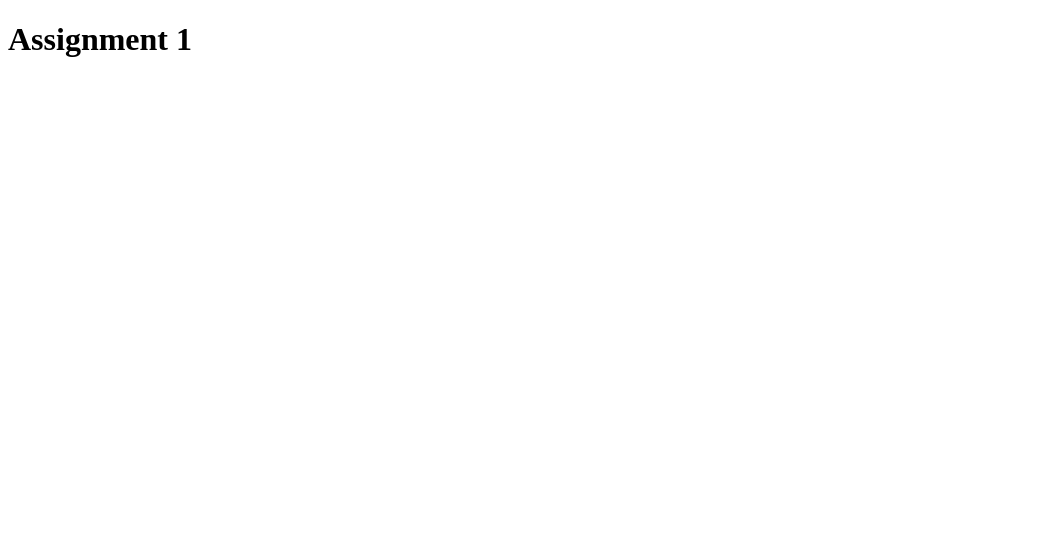
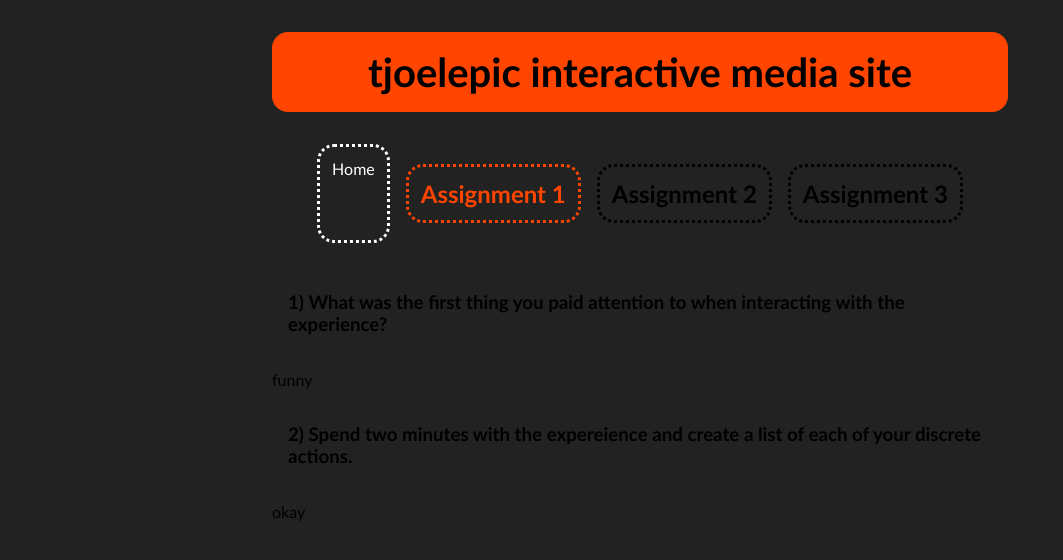
Before and after one commit to tjoelepic/IntMedia1_Asgn0, a plain HTML site: page assignment1/index.html in a window 1280 px wide. Shown: the whole page, without its empty margins (0-1063 px from the left). Drawn offline with Linux system fonts and the light colour scheme.

Commit message:
created and formatted asgn1 page

```diff
--- a/assignment1/index.html
+++ b/assignment1/index.html
@@ -3,9 +3,31 @@
   <head>
     <meta charset="UTF-8" />
     <meta name="viewport" content="width=device-width, initial-scale=1.0" />
-    <title>Document</title>
+    <title>Assignment 1</title>
+    <link rel="stylesheet" href="..//css/reset.css" />
+    <link rel="stylesheet" href="styleAsgn1.css" />
   </head>
   <body>
-    <h1>Assignment 1</h1>
+    <header>
+      <h1>tjoelepic interactive media site</h1>
+    </header>
+    <nav>
+      <a href="../index.html">Home</a>
+      <h2 id="currentpage">Assignment 1</h2>
+      <h2>Assignment 2</h2>
+      <h2>Assignment 3</h2>
+    </nav>
+    <main>
+      <h3>
+        1) What was the first thing you paid attention to when interacting with
+        the experience?
+      </h3>
+      <p>funny</p>
+      <h3>
+        2) Spend two minutes with the expereience and create a list of each of
+        your discrete actions.
+      </h3>
+      <p>okay</p>
+    </main>
   </body>
 </html>
--- /dev/null
+++ b/assignment1/styleAsgn1.css
@@ -0,0 +1,60 @@
+body {
+  font-family: "Gill Sans", "Gill Sans MT", "Calibri", "Trebuchet MS",
+    sans-serif;
+  background-color: #222222;
+  max-width: 800px;
+  margin: auto;
+}
+
+header {
+  background-color: orangered;
+  margin: 2rem;
+  border-radius: 16px;
+  text-align: center;
+}
+
+h1 {
+  padding: 1rem;
+  font-size: 2.5rem;
+  font-weight: bold;
+}
+
+nav {
+  margin: 1rem;
+  display: flex;
+  flex-wrap: wrap;
+  justify-content: center;
+  gap: 1rem;
+}
+
+a {
+  text-decoration: none;
+  color: white;
+}
+
+nav > * {
+  border-style: dotted;
+  border-radius: 17px;
+  padding: 12px;
+}
+
+nav > a:hover {
+  background-color: orangered;
+  border-style: solid;
+}
+
+#currentpage {
+  color: orangered;
+}
+
+main {
+  margin: 2rem;
+}
+
+h3 {
+  padding: 1rem;
+  font-weight: bold;
+}
+
+p {
+}
```
Also changed, not shown: week4/flexgrid/flexgrid.html (+1 -1 lines).
